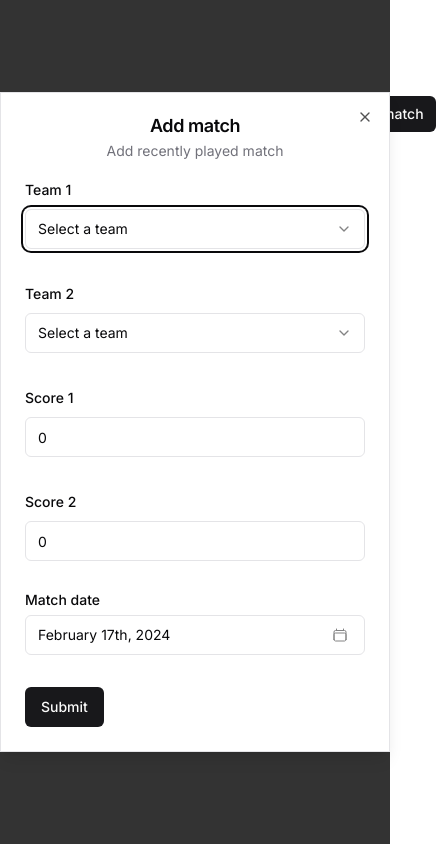
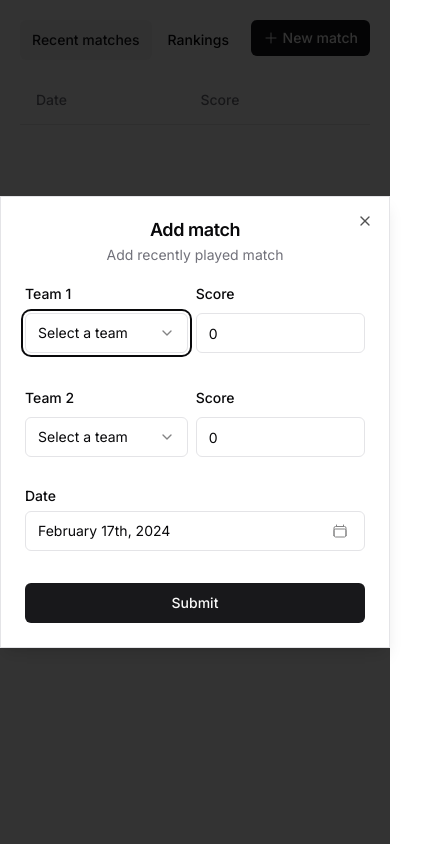
Before and after one commit to samlafontaine/tournament, a Next.js app: page / in a window 390 px wide. Both pictures are taken after a click on the button "New match". Shown: the whole page, 436 px wide, since content can reach past the window. Built offline with nearby package versions, Linux system fonts and the light colour scheme.

Commit message:
sort ranking table

```diff
--- a/app/page.tsx
+++ b/app/page.tsx
@@ -87,8 +87,6 @@ export default function Home() {
   });
 
   function onSubmit(values: z.infer<typeof matchSchema>) {
-    // Do something with the form values.
-    // ✅ This will be type-safe and validated.
     setList((prevList) => [...prevList, values]);
     console.log(values);
   }
@@ -101,20 +99,13 @@ export default function Home() {
 
   // Number of games played
 
-  function countOccurrences<T>(
-    arr: T[],
-    properties: (keyof T)[],
-    targetValue: string,
-  ): number {
+  function countOccurrences(arr: Match[], targetTeam: string): number {
     let count = 0;
 
-    arr.forEach((obj) => {
-      properties.forEach((property) => {
-        const value = obj[property];
-        if (value === targetValue) {
+    arr.forEach((match) => {
+      if (match.team1 === targetTeam || match.team2 === targetTeam) {
         count++;
       }
-      });
     });
 
     return count;
@@ -168,7 +159,7 @@ export default function Home() {
     return count;
   }
 
-  // Number of wins
+  // Number of points
   function countPoints(arr: Match[], targetTeam: string): number {
     const wins = countWins(arr, targetTeam);
     const ties = countTies(arr, targetTeam);
@@ -186,9 +177,20 @@ export default function Home() {
     "Cyan",
   ];
 
+  const sortedTeams = teams.sort(function (a, b) {
+    let teamAPoints = countPoints(list, a);
+    let teamBPoints = countPoints(list, b);
+    let teamAGamesPlayed = countOccurrences(list, a);
+    let teamBGamesPlayed = countOccurrences(list, b);
+
+    if (teamBPoints !== teamAPoints) {
+      return teamBPoints - teamAPoints;
+    } else return teamBGamesPlayed - teamAGamesPlayed;
+  });
+
   return (
-    <main className="min-h-screen p-24 flex flex-col items-center">
-      <div className="flex flex-col w-6/12">
+    <main className="min-h-screen p-5 md:p-24 flex flex-col items-center">
+      <div className="flex flex-col w-full md:w-6/12">
         <div className="flex flex-row justify-between mb-4">
           <div>
             <ToggleGroup
@@ -218,6 +220,8 @@ export default function Home() {
                   onSubmit={form.handleSubmit(onSubmit)}
                   className="space-y-8"
                 >
+                  <div className="flex flex-row items-center gap-2">
+                    <div className="size-4/6">
                       <FormField
                         control={form.control}
                         name="team1"
@@ -248,6 +252,28 @@ export default function Home() {
                           </FormItem>
                         )}
                       />
+                    </div>
+                    <FormField
+                      control={form.control}
+                      rules={{ required: true }}
+                      name="score1"
+                      render={({ field }) => (
+                        <FormItem>
+                          <FormLabel>Score</FormLabel>
+                          <FormControl>
+                            <Input
+                              placeholder="0"
+                              {...field}
+                              onChange={field.onChange}
+                            />
+                          </FormControl>
+                          <FormMessage />
+                        </FormItem>
+                      )}
+                    />
+                  </div>
+                  <div className="flex flex-row items-center gap-2">
+                    <div className="size-4/6">
                       <FormField
                         control={form.control}
                         name="team2"
@@ -278,13 +304,14 @@ export default function Home() {
                           </FormItem>
                         )}
                       />
+                    </div>
                     <FormField
                       control={form.control}
                       rules={{ required: true }}
-                    name="score1"
+                      name="score2"
                       render={({ field }) => (
                         <FormItem>
-                        <FormLabel>Score 1</FormLabel>
+                          <FormLabel>Score</FormLabel>
                           <FormControl>
                             <Input
                               placeholder="0"
@@ -296,31 +323,14 @@ export default function Home() {
                         </FormItem>
                       )}
                     />
-                  <FormField
-                    control={form.control}
-                    rules={{ required: true }}
-                    name="score2"
-                    render={({ field }) => (
-                      <FormItem>
-                        <FormLabel>Score 2</FormLabel>
-                        <FormControl>
-                          <Input
-                            placeholder="0"
-                            {...field}
-                            onChange={field.onChange}
-                          />
-                        </FormControl>
-                        <FormMessage />
-                      </FormItem>
-                    )}
-                  />
+                  </div>
                   <FormField
                     control={form.control}
                     name="date"
                     rules={{ required: true }}
                     render={({ field }) => (
                       <FormItem className="flex flex-col w-full">
-                        <FormLabel>Match date</FormLabel>
+                        <FormLabel>Date</FormLabel>
                         <Popover>
                           <PopoverTrigger asChild>
                             <FormControl>
@@ -353,7 +363,7 @@ export default function Home() {
                       </FormItem>
                     )}
                   />
-                  <DialogClose asChild>
+                  <DialogClose asChild className="w-full">
                     <Button type="submit">Submit</Button>
                   </DialogClose>
                 </form>
@@ -372,7 +382,7 @@ export default function Home() {
             <TableBody>
               {sortedList.map((item, index) => (
                 <TableRow key={index}>
-                  <TableCell>{item.date.toLocaleDateString()}</TableCell>
+                  <TableCell> {format(item.date, "PPP")}</TableCell>
                   <TableCell className="flex flex-row items-center gap-3">
                     <div className="flex flex-row items-center gap-2">
                       {item.score1 > item.score2 ? (
@@ -418,19 +428,16 @@ export default function Home() {
               </TableRow>
             </TableHeader>
             <TableBody>
-              {teams.map((team) => (
+              {sortedTeams.map((team) => (
                 <TableRow key={team}>
                   <TableCell className="font-medium">{team}</TableCell>
-                  <TableCell>
-                    {countOccurrences(list, ["team1", "team2"], team)}
-                  </TableCell>
+                  <TableCell>{countOccurrences(list, team)}</TableCell>
                   <TableCell>{countWins(list, team)}</TableCell>
                   <TableCell>{countLosses(list, team)}</TableCell>
                   <TableCell>{countTies(list, team)}</TableCell>
                   <TableCell>{countPoints(list, team)}</TableCell>
                 </TableRow>
               ))}
-              ;
             </TableBody>
           </Table>
         )}
```
Lines whose indentation alone changed are shown as unchanged.
